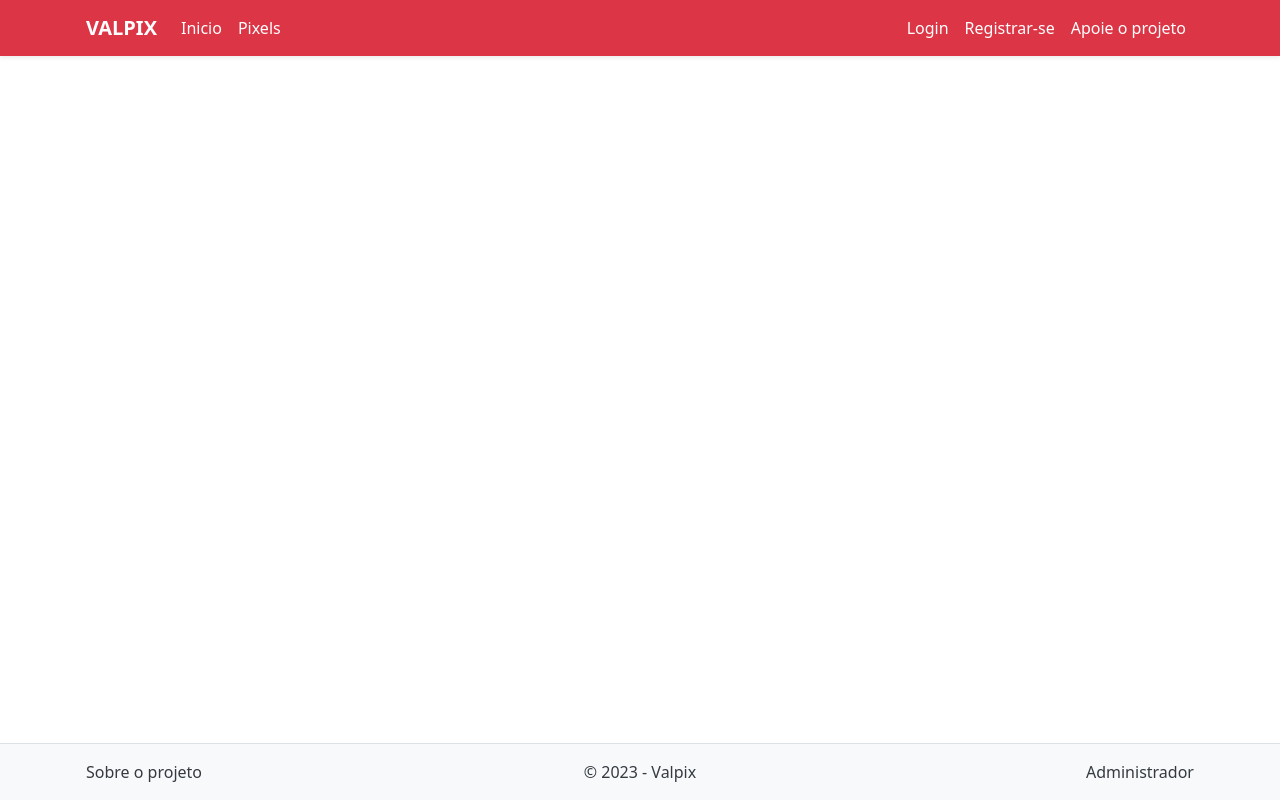
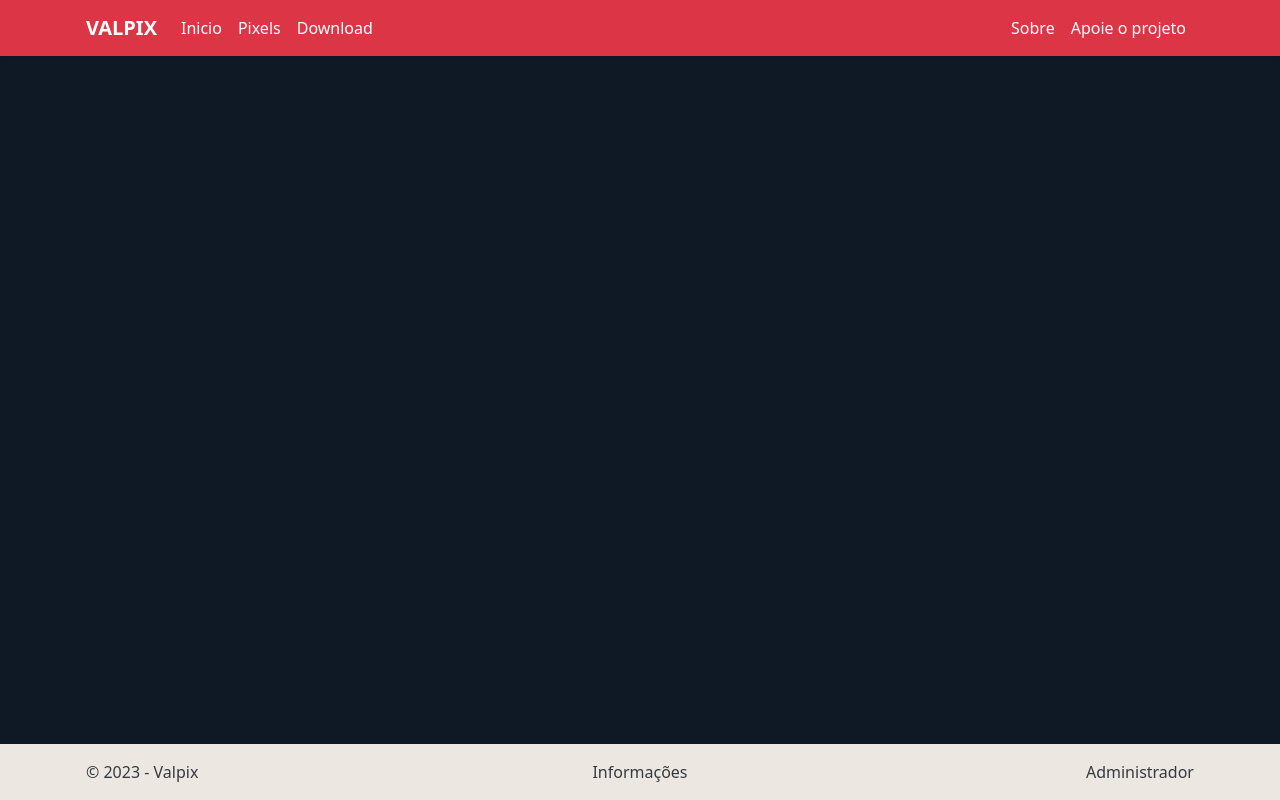
Before and after one commit to viniciussilfer/valpixapp, a website: page index.html in a window 1280 px wide. Drawn offline with nearby package versions, Linux system fonts and the light colour scheme.

Commit message:
Add files via upload

```diff
--- /dev/null
+++ b/css/cores.css
@@ -0,0 +1,11 @@
+.bg-primary{
+    background-color: #0f1926 !important;
+}
+
+.bg-light{
+    background-color: #ece8e1 !important;
+}
+
+.text-white{
+    color: white !important;
+}
--- a/index.html
+++ b/index.html
@@ -6,12 +6,15 @@
   <meta name="viewport" content="width=device-width, initial-scale=1">
   <link rel="stylesheet" href="https://stackpath.bootstrapcdn.com/bootstrap/5.0.0-alpha1/css/bootstrap.min.css"
     integrity="sha384-r4NyP46KrjDleawBgD5tp8Y7UzmLA05oM1iAEQ17CSuDqnUK2+k9luXQOfXJCJ4I" crossorigin="anonymous">
+  <link rel="stylesheet" href="css/cores.css">
+
 
   <title>Valpix - Valorant</title>
 </head>
 
-<body style="min-width: 372px;">
+<body style="min-width: 372px;" class="bg-primary">
 
+  <!-- Barra de navegação -->
   <nav class="navbar navbar-expand-lg navbar-dark bg-danger border-botton shadow-sm  mb-3">
     <div class="container">
       <a class="navbar-brand" href=""><strong>VALPIX</strong></a>
@@ -31,6 +34,10 @@
             <a href="" class="nav-link text-white">Pixels</a>
           </li>
 
+          <li navbar-item>
+            <a href="https://play.google.com/store/apps/details?id=com.valpix.wvstudio" class="nav-link text-white">Download</a>
+          </li>
+
         </ul>
 
 
@@ -38,15 +45,12 @@
           <ul class="navbar-nav">
 
             <li class="navbar-item">
-              <a href="" class="nav-link text-white">Login</a>
+              <a href="" class="nav-link text-white">Sobre</a>
             </li>
 
             <li class="navbar-item">
-              <a href="" class="nav-link text-white">Registrar-se</a>
-            </li>
-
-            <li class="navbar-item">
-              <a href="https://livepix.gg/valpix" class="nav-link text-white"> Apoie o projeto</a>
+              <a href="https://livepix.gg/valpix
+              " class="nav-link text-white"> Apoie o projeto</a>
             </li>
 
           </ul>
@@ -57,12 +61,41 @@
   </nav>
 
 
-  <footer class="border-top fixed-bottom text-muted bg-light">
+  <!--
+  <header class="container">
+    <div id="carouselMain" class="carousel carousel-dark slide" data-ride="carousel">
+
+      <ol class="carousel-indicators">
+        <li data-target="#carouselMain" data-slide-to="0" class="active"></li>
+        <li data-target="#carouselMain" data-slide-to="1" class="active"></li>
+      </ol>
+
+
+      <div class="carousel-inner">
+        <div class="carousel-item active text-center" data-interval="5000">
+          <img src="/imgs/slides/BANNER-APP.png" alt="" class="img-fluid d-none d-md-block">
+          <img src="/imgs/slides/banner.png" alt="" class="img-fluid d-block d-md-none">
+        </div>
+
+        <div class="carousel-item text-center" data-interval="5000">
+          <img src="/imgs/slides/BANNER-APP.png" alt="" class="img-fluid d-none d-md-block">
+          <img src="/imgs/slides/banner.png" alt="" class="img-fluid d-block d-md-none">
+        </div>
+
+      </div>
+    </div>
+  </header>
+-->
+
+
+
+  <!-- Rodapé -->
+  <footer class="fixed-bottom text-muted bg-light">
     <div class="container">
       <div class="row py-3">
-        <div class="col-12 col-md-4 text-center text-md-left"><a href="#" class="text-decoration-none text-dark">Sobre o projeto</a></div>
-        <div class="col-12 col-md-4 text-center text-md-center text-dark">&copy 2023 - Valpix</div>
-        <div class="col-12 col-md-4 text-center text-md-right"><a href="#" class="text-decoration-none text-dark">Administrador</a></div>
+        <div class="col-12 col-md-4 text-center text-md-left text-dark">&copy 2023 - Valpix</div>
+        <div class="col-12 col-md-4 text-center text-md-center text-dark">Informações</div>
+        <div class="col-12 col-md-4 text-center text-md-right text-dark"><a href="#" class="text-decoration-none text-dark">Administrador</a></div>
       </div>
     </div>
   </footer>
```
Also changed, not shown: imgs/bi.svg (added), imgs/slides/BANNER-APP.png (added), imgs/slides/banner.png (added).
